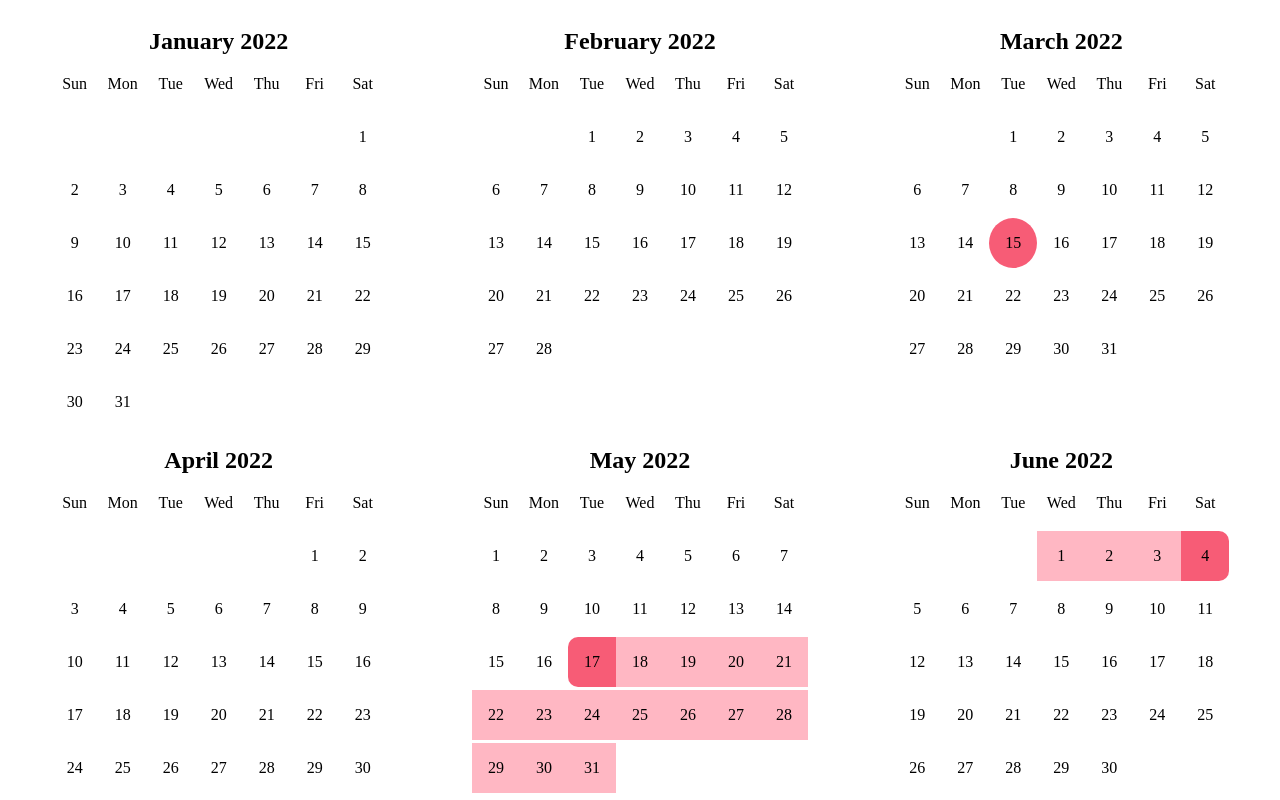
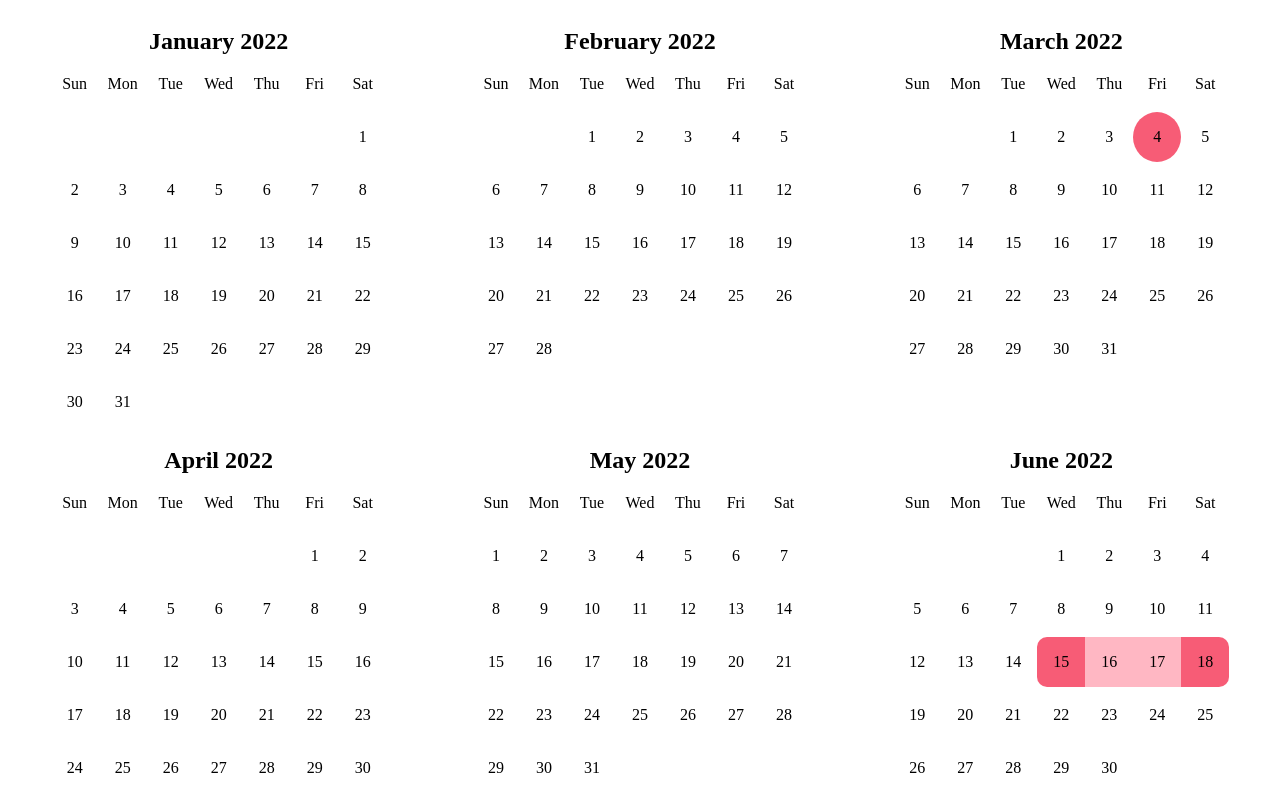
Before and after one commit to danielrenzal/calendar_lp, a React (Create React App) app: page / in a window 1280 px wide. Shown: the top 800 px of the page. Built offline with nearby package versions, Linux system fonts and the light colour scheme.

Commit message:
reverting back

```diff
--- a/src/App.js
+++ b/src/App.js
@@ -20,8 +20,8 @@ class App extends Component{
     modal_position_y: 300,
     modal_state: "close_modal",
     events: [
-      {id: 1, start: "2022-03-15", end: "2022-04-25", event_type: "cohort", calendar_display: "peek"},
-      {id: 2, start: "2022-05-17", end: "2022-06-04", event_type: "break", calendar_display: "full"}
+      {id: 1, start: 4, end: 10, month: 2, event_type: "cohort", calendar_display: "peek"},
+      {id: 2, start: 15, end: 18, month: 5, event_type: "break", calendar_display: "full"}
     ],
     opened_event_state: null
   }
--- a/src/calendar.jsx
+++ b/src/calendar.jsx
@@ -10,17 +10,22 @@ class Calendar extends Component{
         this.weeks = ['Sun', 'Mon', 'Tue', 'Wed', 'Thu', 'Fri', 'Sat'];
         this.months = ['January', 'February', 'March', 'April', 'May', 'June', 'July', 'August', 'September', 'October', 'November', 'December'];
 
-        this.date = new Date();
+        const date = new Date();
         /** set what month to show*/
-        this.date.setMonth(prop.month);
+        date.setMonth(prop.month);
+        // date.setFullYear(2019);
+        this.state = {
+            current_day: date
+        }
     }
 
     render(){
+        const { current_day } = this.state;
         return(
             <div className="calendar">
                 <div className="calendar_header">
                     {/* display month and year */}
-                    <h2>{this.months[this.date.getMonth()]} {this.date.getFullYear()}</h2>
+                    <h2>{this.months[current_day.getMonth()]} {current_day.getFullYear()}</h2>
                 </div>
                 <div className="calendar_body">
                     <div className="table_header">
@@ -31,7 +36,7 @@ class Calendar extends Component{
                         }
                     </div>
                     {/* mismong dates na */}
-                    <CalendarDays today={this.date} spreadEvent={this.props.spreadEvent} events={this.props.events}/>
+                    <CalendarDays today={current_day} spreadEvent={this.props.spreadEvent} events={this.props.events}/>
                 </div>
             </div>
         )
--- a/src/calendar_days.jsx
+++ b/src/calendar_days.jsx
@@ -38,44 +38,18 @@ class CalendarDays extends Component{
              * sakaling may event sa  date na ito
              */
             for(let i=0; i<events.length; i++){
-                const start_date = new Date(events[i].start);
-                const end_date = new Date(events[i].end);
                 switch(events[i].calendar_display){
                     case "peek":
-                        if(start_date.getDate() === number && start_date.getMonth() === month){
+                        if(events[i].start === number && events[i].month === month){
                             calendar_day = {...calendar_day, label: "start_only", event_day: "cohort", index: i, is_clickable: true};
                         }
                         break;
                     case "full":
-                        /**determines the start and end date of an event */
-                        if(start_date.getDate() === number && start_date.getMonth() === month){
+                        if(events[i].start === number && events[i].month === month){
                             calendar_day = {...calendar_day, label: "start"}
-                        }
-                        else if(end_date.getDate() === number && end_date.getMonth() === month){
+                        }else if(events[i].end === number && events[i].month === month){
                             calendar_day = {...calendar_day, label: "end"}
-                        }
-
-                        /** if the event is in the same month... */
-                        if(start_date.getMonth() === end_date.getMonth()){
-                            if(number > start_date.getDate() && number < end_date.getDate() && start_date.getMonth() === month){
-                                calendar_day = {...calendar_day, label: "between"}
-                            }
-                        }
-                        /** if not... */
-                        else{
-                            if(number > start_date.getDate() && start_date.getMonth() === month){
-                                calendar_day = {...calendar_day, label: "between"}
-                            }
-
-                            if(number < end_date.getDate() && end_date.getMonth() === month){
-                                calendar_day = {...calendar_day, label: "between"}
-                            }
-                        }
-
-                        /** if the month we're looping is in between of the month for start of event
-                         * and the end of event
-                        */
-                        if(month > start_date.getMonth() && month < end_date.getMonth()){
+                        }else if(number > events[i].start && number < events[i].end && events[i].month === month){
                             calendar_day = {...calendar_day, label: "between"}
                         }
                         break;
```
